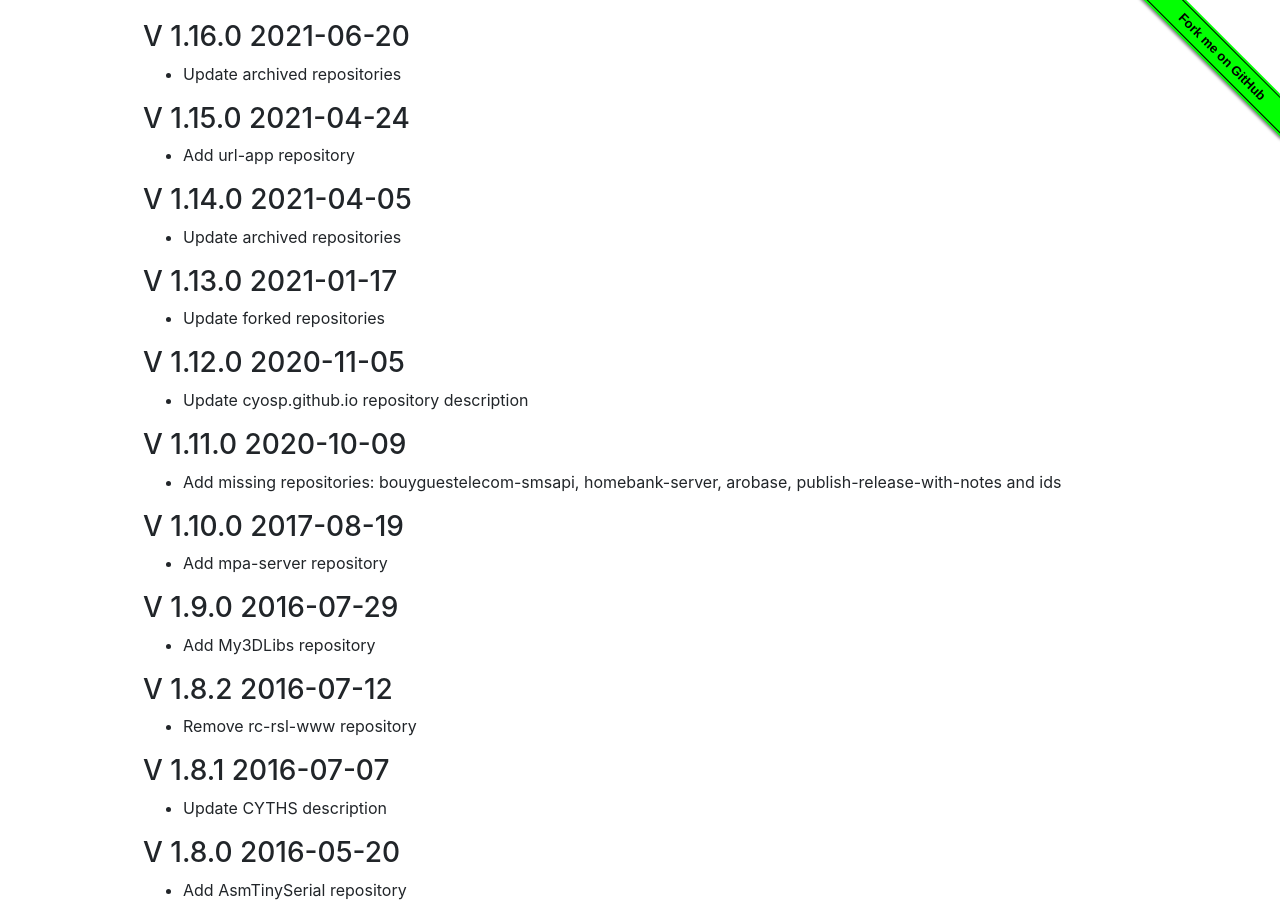
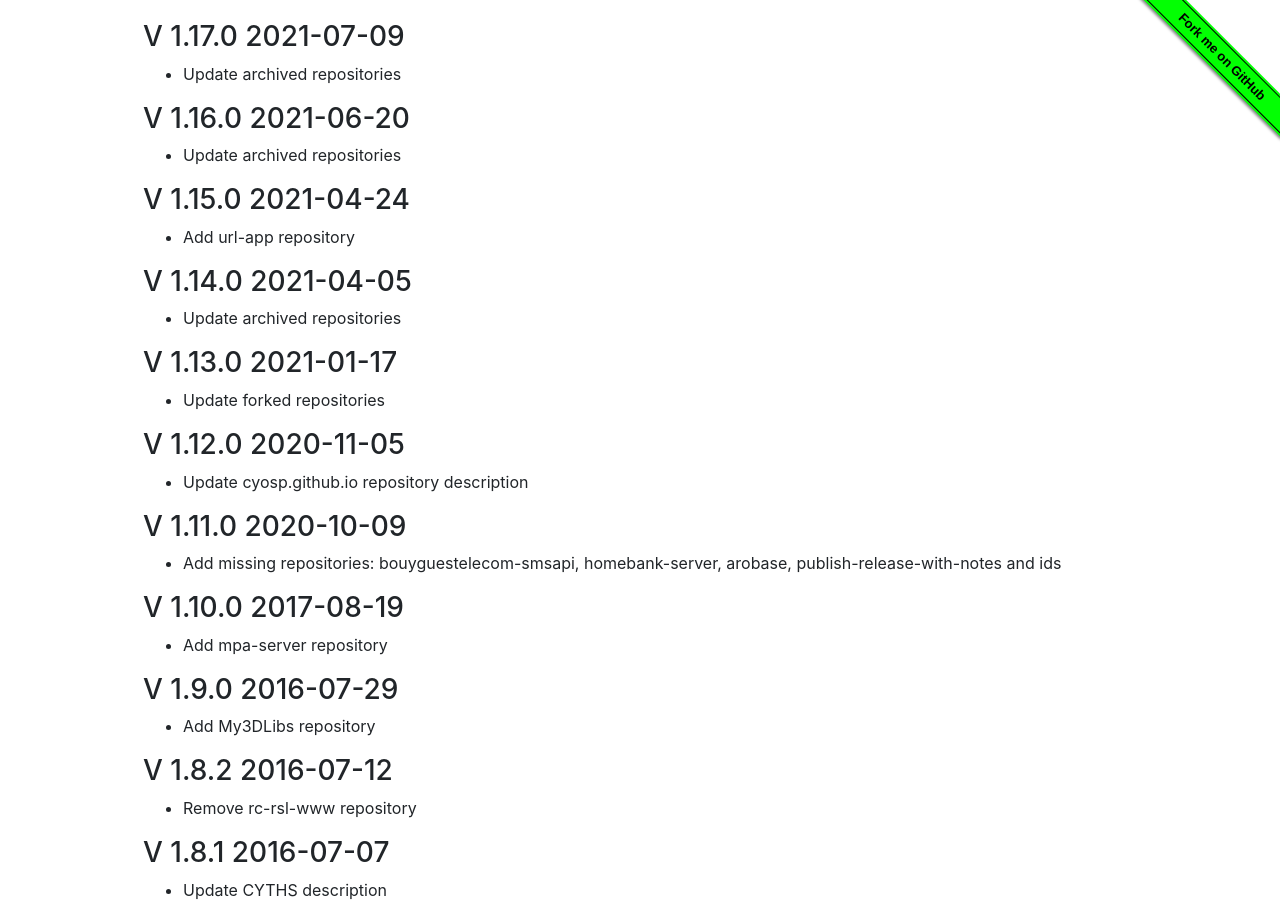
Before and after one commit to cyosp/cyosp.github.io, a Jekyll site: the page built from CHANGES.md, in a window 1280 px wide and 900 px high. Built offline with Jekyll 4.4.1, drawn with Linux system fonts in a browser that asks for light colours; our own code applies the rules of GitHub Pages for plain Markdown files.

Commit message:
Update archived repositories

```diff
--- a/CHANGES.md
+++ b/CHANGES.md
@@ -1,3 +1,6 @@
+### V 1.17.0 2021-07-09
+- Update archived repositories
+
 ### V 1.16.0 2021-06-20
 - Update archived repositories
 
```
